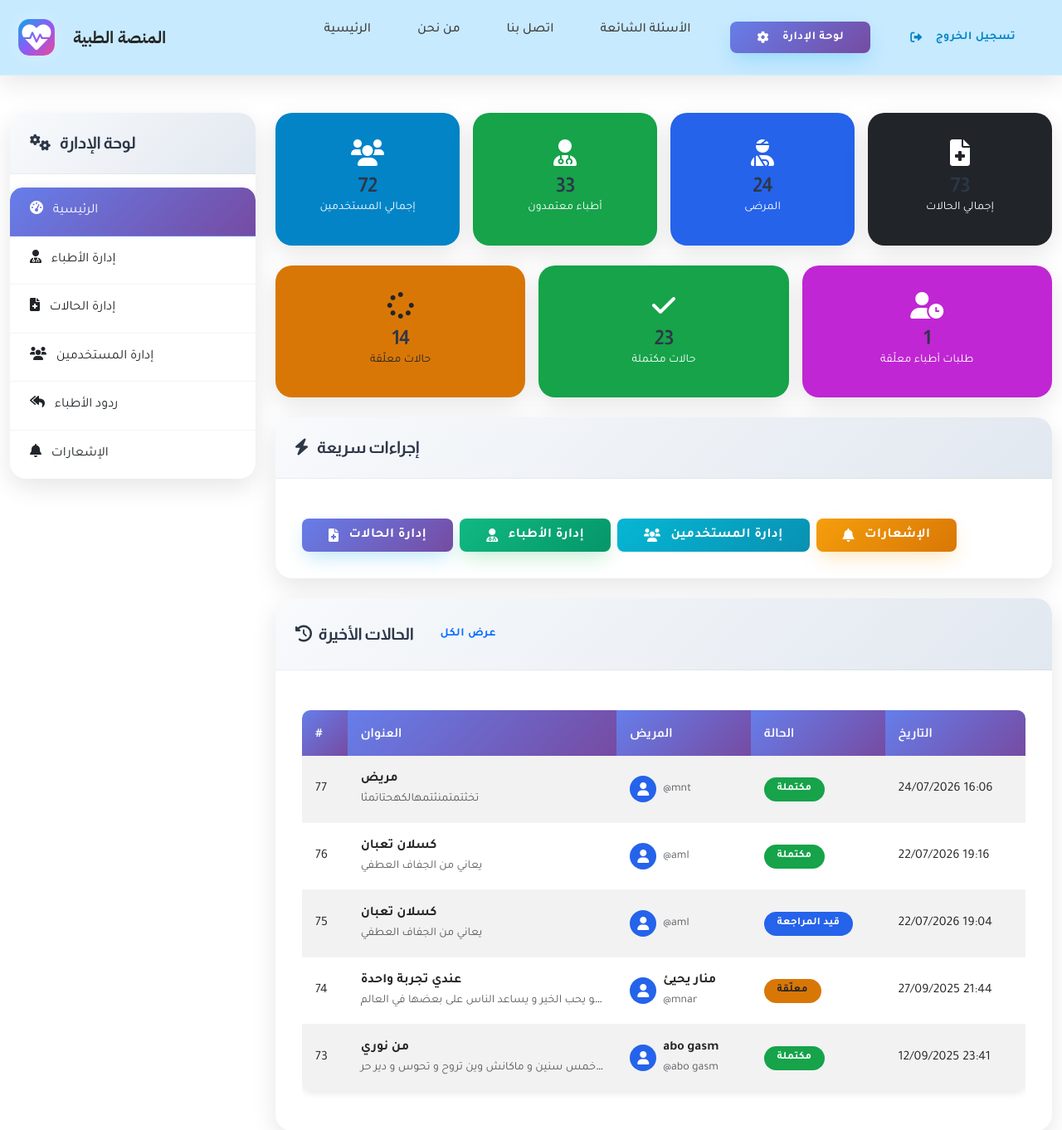
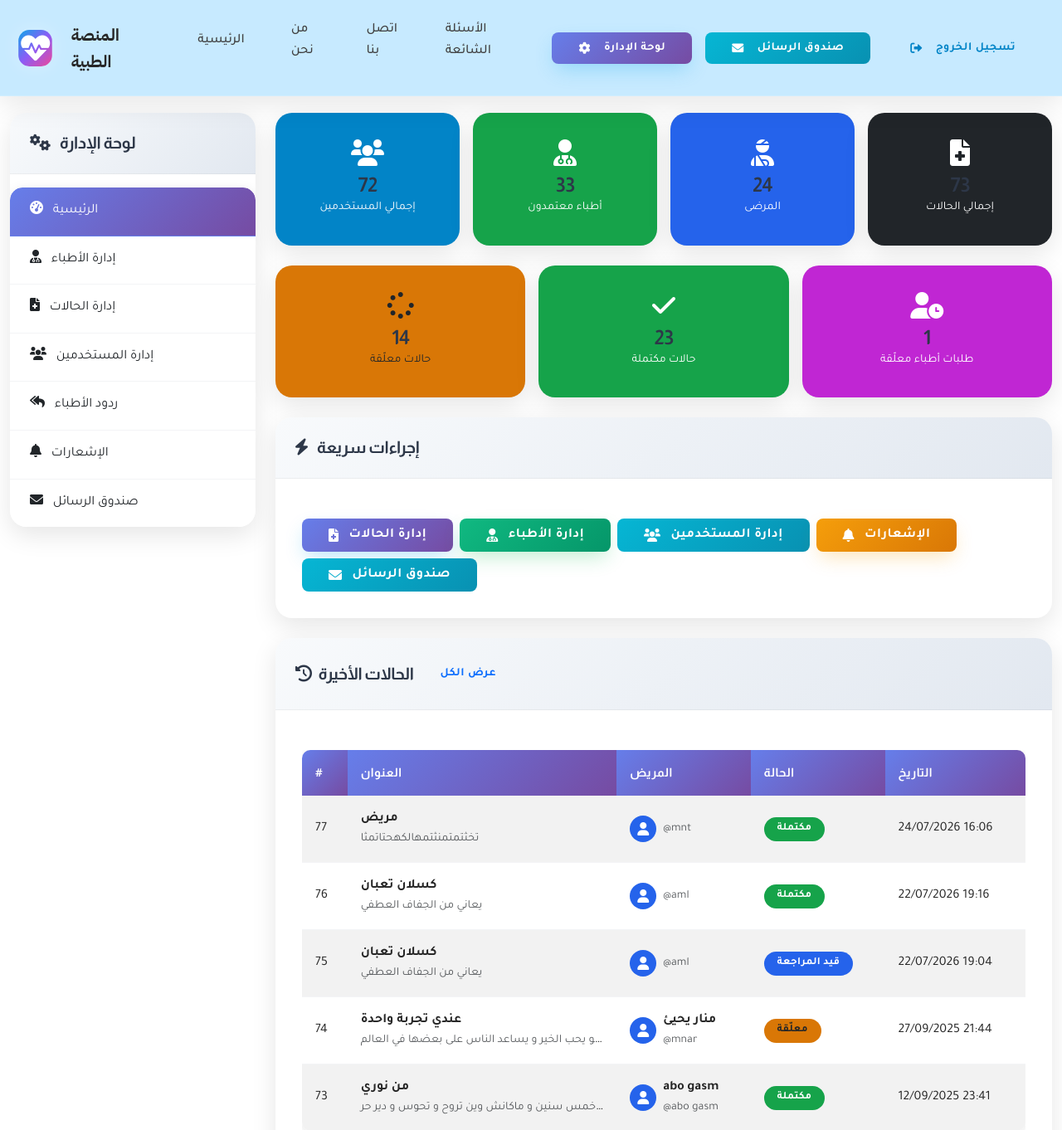
Before and after one commit to AhmedAliAliaaaaaaa/Medical-Platform, a Django app: page /admin-panel/dashboard/ in a window 1280 px wide. Shown: the top 1362 px of the page at 83% size. Run offline with Django 5.2, Linux system fonts and the light colour scheme; a user stored in the database is signed in; data comes from the database, SQL or seed files in the repository; tables that the repository leaves empty hold one stand-in row (values such as "Sample post").

Commit message:
Show admin message inbox link

```diff
--- a/templates/admin_panel/dashboard.html
+++ b/templates/admin_panel/dashboard.html
@@ -39,6 +39,11 @@
                     <a href="{% url 'admin_panel:notifications' %}" class="list-group-item list-group-item-action">
                         <i class="fas fa-bell me-2"></i>
                         {% trans "الإشعارات" %}
+                    </a>
+                    <a href="{% url 'admin_panel:messages' %}" class="list-group-item list-group-item-action">
+                        <i class="fas fa-envelope me-2"></i>
+                        صندوق الرسائل
+                        {% if unread_admin_messages %}<span class="badge bg-danger ms-2">{{ unread_admin_messages }}</span>{% endif %}
                     </a>
                 </div>
             </div>
@@ -130,6 +135,7 @@
                         <a class="btn btn-success" href="{% url 'admin_panel:manage_doctors' %}"><i class="fas fa-user-md me-1"></i>{% trans "إدارة الأطباء" %}</a>
                         <a class="btn btn-info text-white" href="{% url 'admin_panel:manage_users' %}"><i class="fas fa-users me-1"></i>{% trans "إدارة المستخدمين" %}</a>
                         <a class="btn btn-warning" href="{% url 'admin_panel:notifications' %}"><i class="fas fa-bell me-1"></i>{% trans "الإشعارات" %}</a>
+                        <a class="btn btn-info text-white" href="{% url 'admin_panel:messages' %}"><i class="fas fa-envelope me-1"></i>صندوق الرسائل{% if unread_admin_messages %} ({{ unread_admin_messages }}){% endif %}</a>
                     </div>
                 </div>
             </div>
--- a/templates/base.html
+++ b/templates/base.html
@@ -95,6 +95,13 @@
                             <a href="{% url 'admin_panel:dashboard' %}" class="btn btn-primary btn-sm">
                                 <i class="fas fa-cog"></i>
                                 {% trans "لوحة الإدارة" %}
+                            </a>
+                            <a href="{% url 'admin_panel:messages' %}" class="btn btn-info btn-sm position-relative">
+                                <i class="fas fa-envelope"></i>
+                                صندوق الرسائل
+                                {% if unread_admin_messages %}
+                                    <span class="badge bg-danger">{{ unread_admin_messages }}</span>
+                                {% endif %}
                             </a>
                         {% endif %}
                         <form method="post" action="{% url 'accounts:logout' %}" class="d-inline">
```
